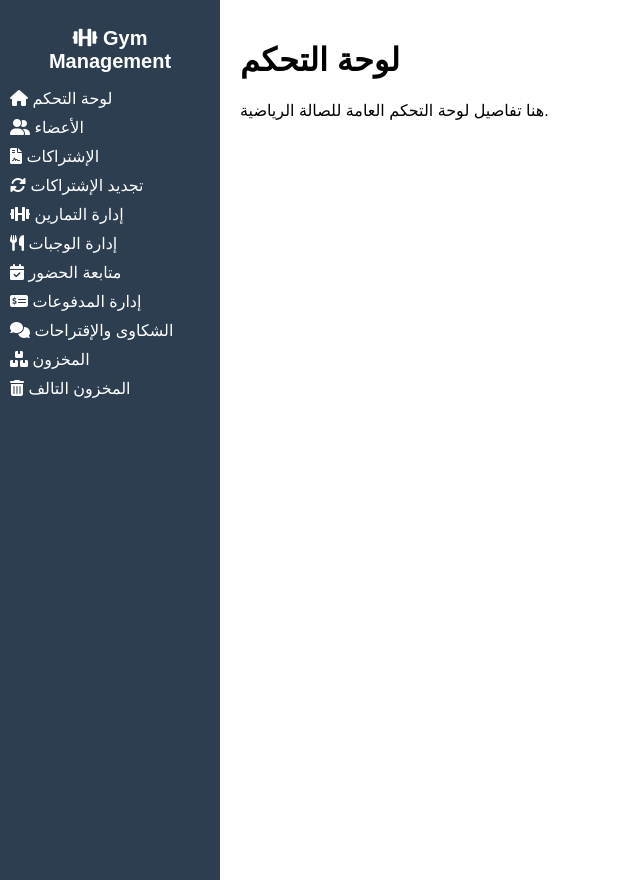
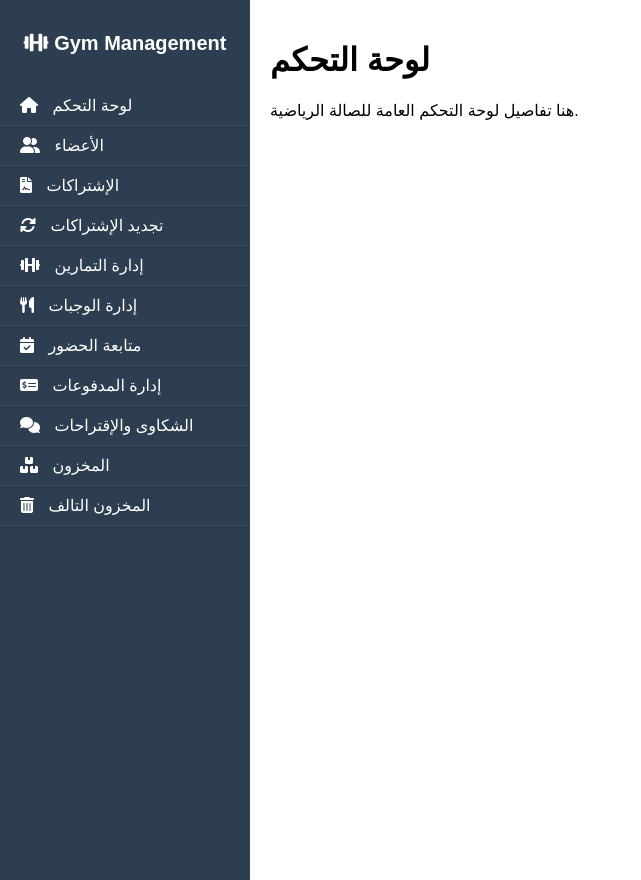
Before and after one commit to m013255m/gymstykl, a PHP site: page / in a window 1280 px wide. Shown: the whole page, without its empty margins (0-641 px from the left). Run offline with PHP 8.4, Linux system fonts and the light colour scheme.

Commit message:
Update style.css

```diff
--- a/style.css
+++ b/style.css
@@ -6,48 +6,73 @@ body {
 }
 
 .sidebar {
-    width: 200px;
+    width: 250px;
     background-color: #2c3e50;
     color: white;
     height: 100vh;
-    padding: 10px;
     position: fixed;
+    overflow-y: auto;
 }
 
 .sidebar h2 {
     text-align: center;
+    padding: 15px 0;
     font-size: 20px;
 }
 
 .sidebar ul {
-    list-style-type: none;
+    list-style: none;
     padding: 0;
 }
 
 .sidebar ul li {
-    margin: 10px 0;
+    padding: 10px 20px;
+    border-bottom: 1px solid #34495e;
 }
 
 .sidebar ul li a {
     color: white;
     text-decoration: none;
+    font-size: 16px;
+}
+
+.sidebar ul li a i {
+    margin-right: 10px;
+}
+
+.sidebar ul li:hover {
+    background-color: #34495e;
 }
 
 .content {
-    margin-left: 220px;
+    margin-left: 250px;
     padding: 20px;
-    width: calc(100% - 220px);
+    width: calc(100% - 250px);
 }
 
-form label {
-    display: block;
-    margin: 10px 0 5px;
+form {
+    margin: 20px 0;
 }
 
-form input, form select, form textarea, form button {
-    display: block;
+input, textarea, select, button {
+    margin: 10px 0;
+    padding: 10px;
+    border-radius: 5px;
+    border: 1px solid #ccc;
     width: 100%;
-    margin-bottom: 15px;
+    box-sizing: border-box;
+    background-color: #f9f9f9;
+    font-size: 14px;
+}
+
+button {
+    background-color: #4CAF50;
+    color: white;
+    cursor: pointer;
+}
+
+button:hover {
+    background-color: #45a049;
 }
 
 table {
@@ -57,7 +82,7 @@ table {
 }
 
 table th, table td {
-    border: 1px solid #ccc;
+    border: 1px solid #ddd;
     padding: 10px;
     text-align: left;
 }
```
